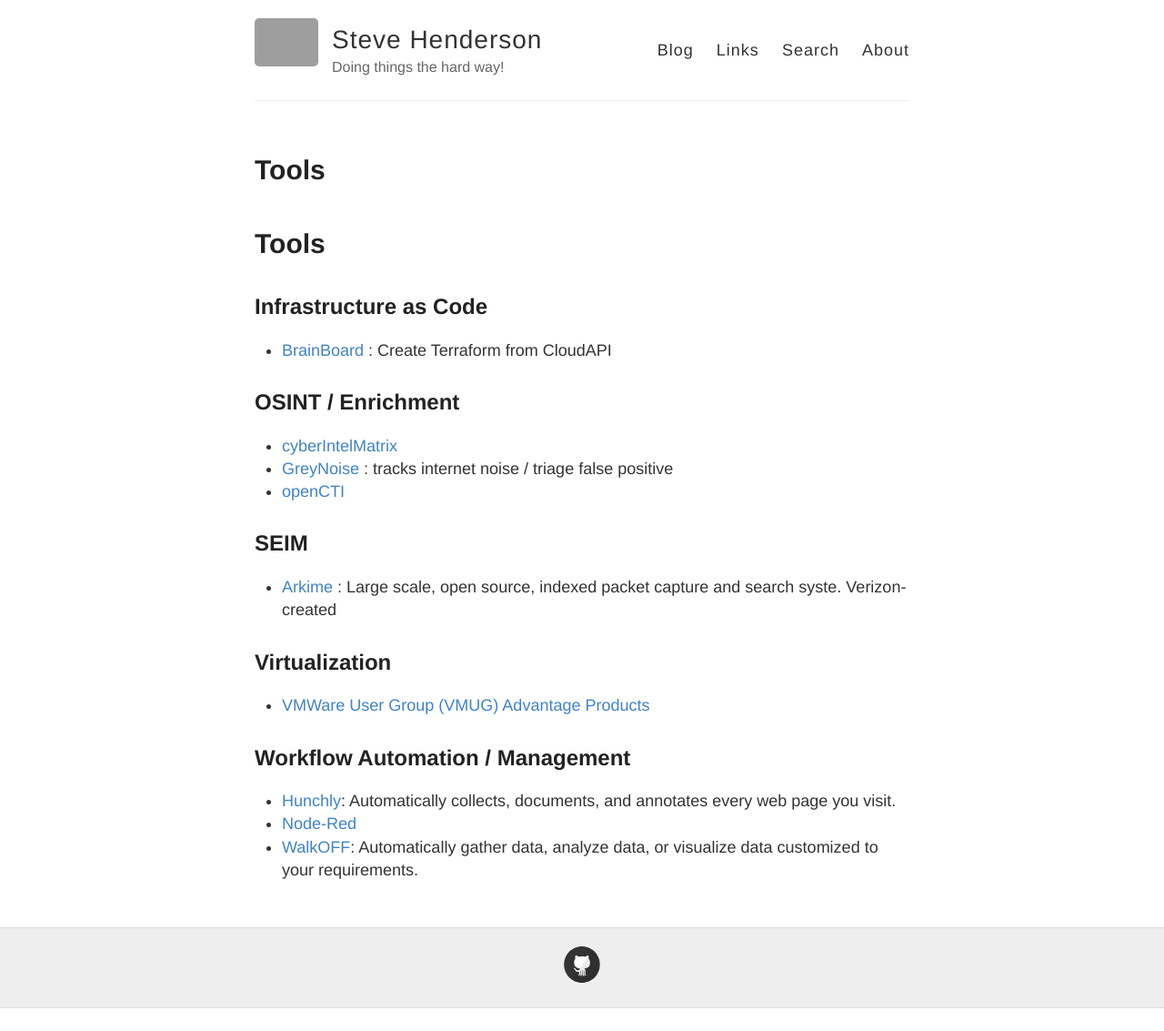
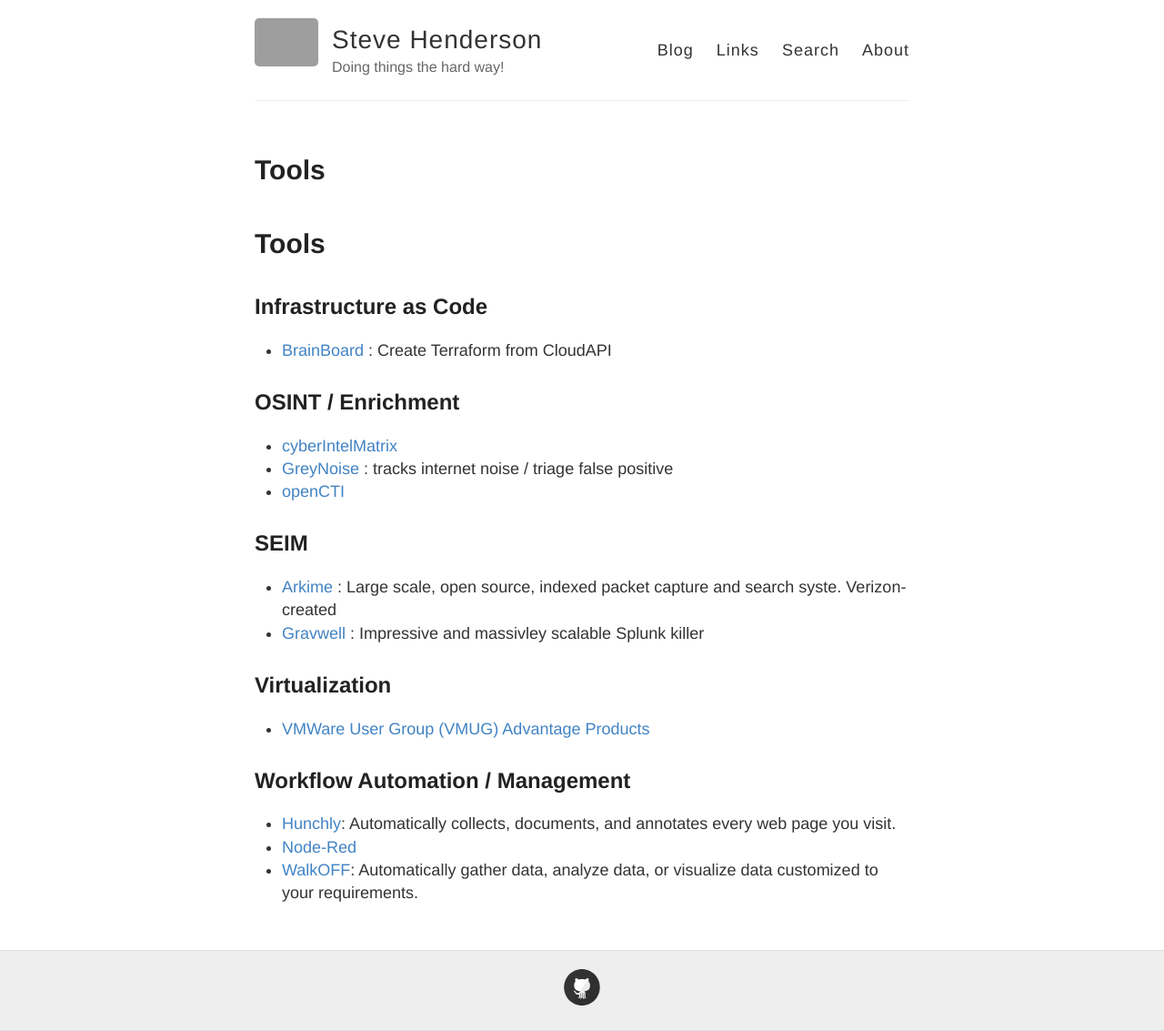
Before and after one commit to stevehenderson/stevehenderson.github.io, a Jekyll site: the page built from tools.md, in a window 1280 px wide. Shown: the whole page at 91% size. Built offline with Jekyll 4.4.1, drawn with Linux system fonts in a browser that asks for light colours; our own code applies the rules of GitHub Pages for plain Markdown files; before the commit the page ends 1108 px from its top, so only the background shows below that; grey boxes are pictures that could not be loaded.

Commit message:
Update tools.md

```diff
--- a/tools.md
+++ b/tools.md
@@ -11,6 +11,7 @@
 
 ## SEIM
    * [Arkime](https://github.com/arkime/arkime) :  Large scale, open source, indexed packet capture and search syste.  Verizon-created
+   * [Gravwell](https://www.gravwell.io/) : Impressive and massivley scalable Splunk killer
 
 ## Virtualization
 
```
